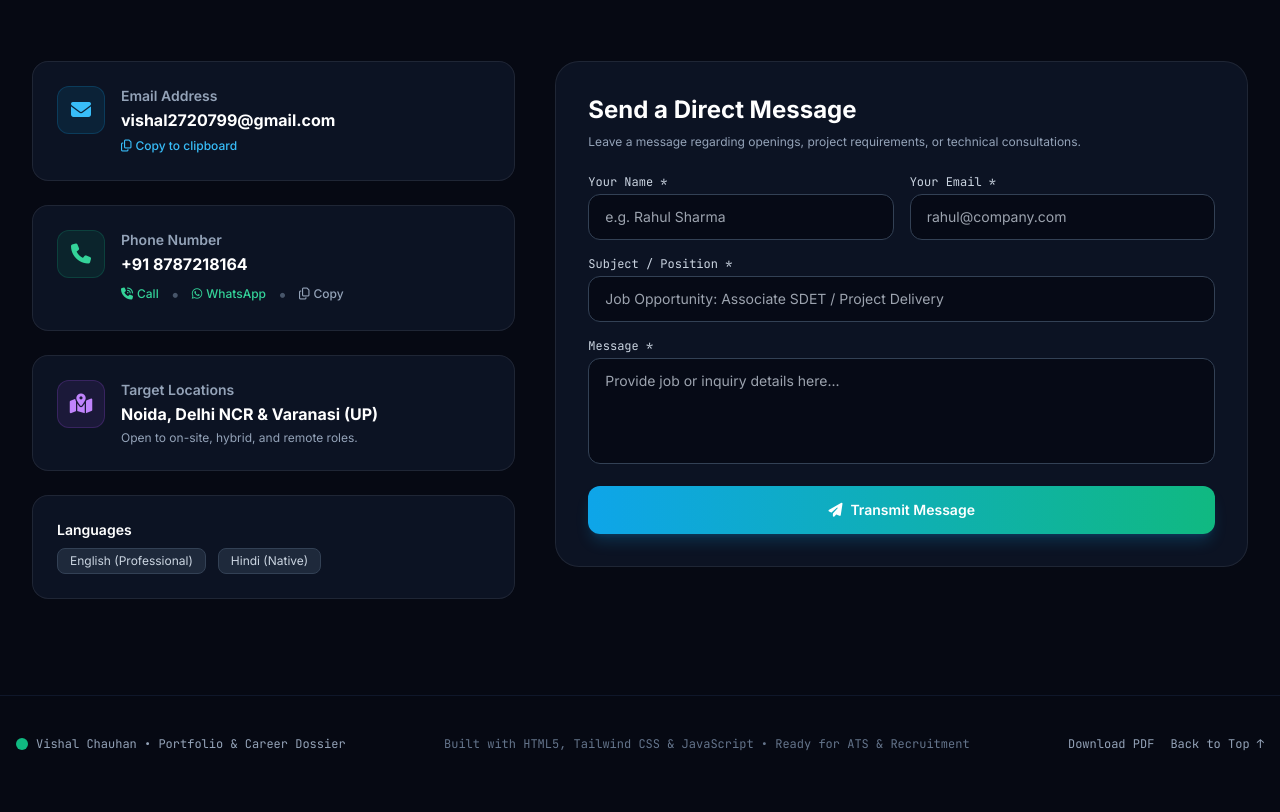
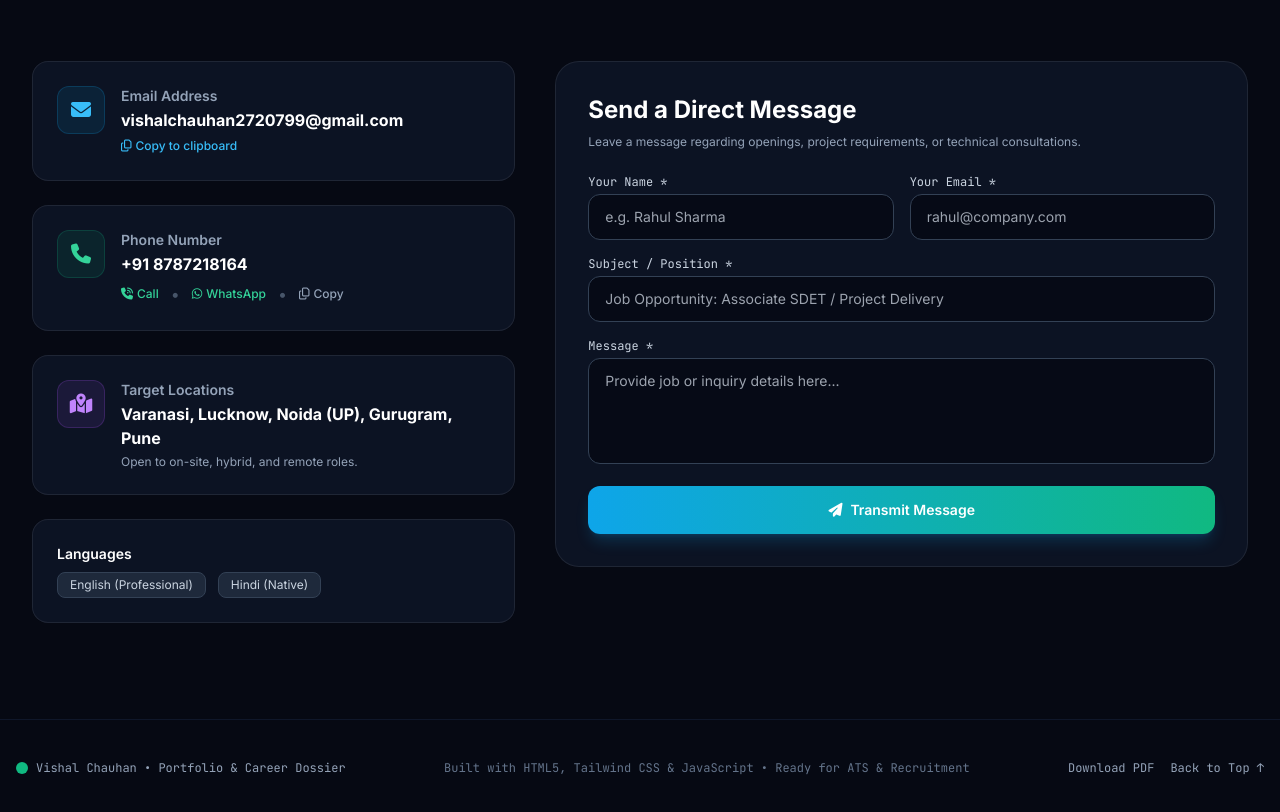
Before and after one commit to vishal2720799/vishal-portfolio, a plain HTML site: page index.html in a window 1280 px wide. Shown: the part 6213-7025 px from the top of the page. Drawn offline with nearby package versions, Linux system fonts and the light colour scheme.

Commit message:
Update email and target locations in index.html

```diff
--- a/index.html
+++ b/index.html
@@ -883,8 +883,8 @@
               </div>
               <div class="flex-1">
                 <h4 class="text-sm font-semibold text-slate-400">Email Address</h4>
-                <p class="text-base font-bold text-white mt-0.5">vishal2720799@gmail.com</p>
-                <button onclick="copyToClipboard('vishal2720799@gmail.com', 'Email copied to clipboard!')" class="text-xs text-primary-400 hover:text-primary-300 font-medium mt-1 inline-flex items-center gap-1">
+                <p class="text-base font-bold text-white mt-0.5">vishalchauhan2720799@gmail.com</p>
+                <button onclick="copyToClipboard('vishalchauhan2720799@gmail.com', 'Email copied to clipboard!')" class="text-xs text-primary-400 hover:text-primary-300 font-medium mt-1 inline-flex items-center gap-1">
                   <i class="fa-regular fa-copy"></i> Copy to clipboard
                 </button>
               </div>
@@ -919,7 +919,7 @@
               </div>
               <div>
                 <h4 class="text-sm font-semibold text-slate-400">Target Locations</h4>
-                <p class="text-base font-bold text-white mt-0.5">Noida, Delhi NCR & Varanasi (UP)</p>
+                <p class="text-base font-bold text-white mt-0.5"> Varanasi, Lucknow, Noida (UP), Gurugram, Pune </p>
                 <p class="text-xs text-slate-400 mt-1">Open to on-site, hybrid, and remote roles.</p>
               </div>
             </div>
```
